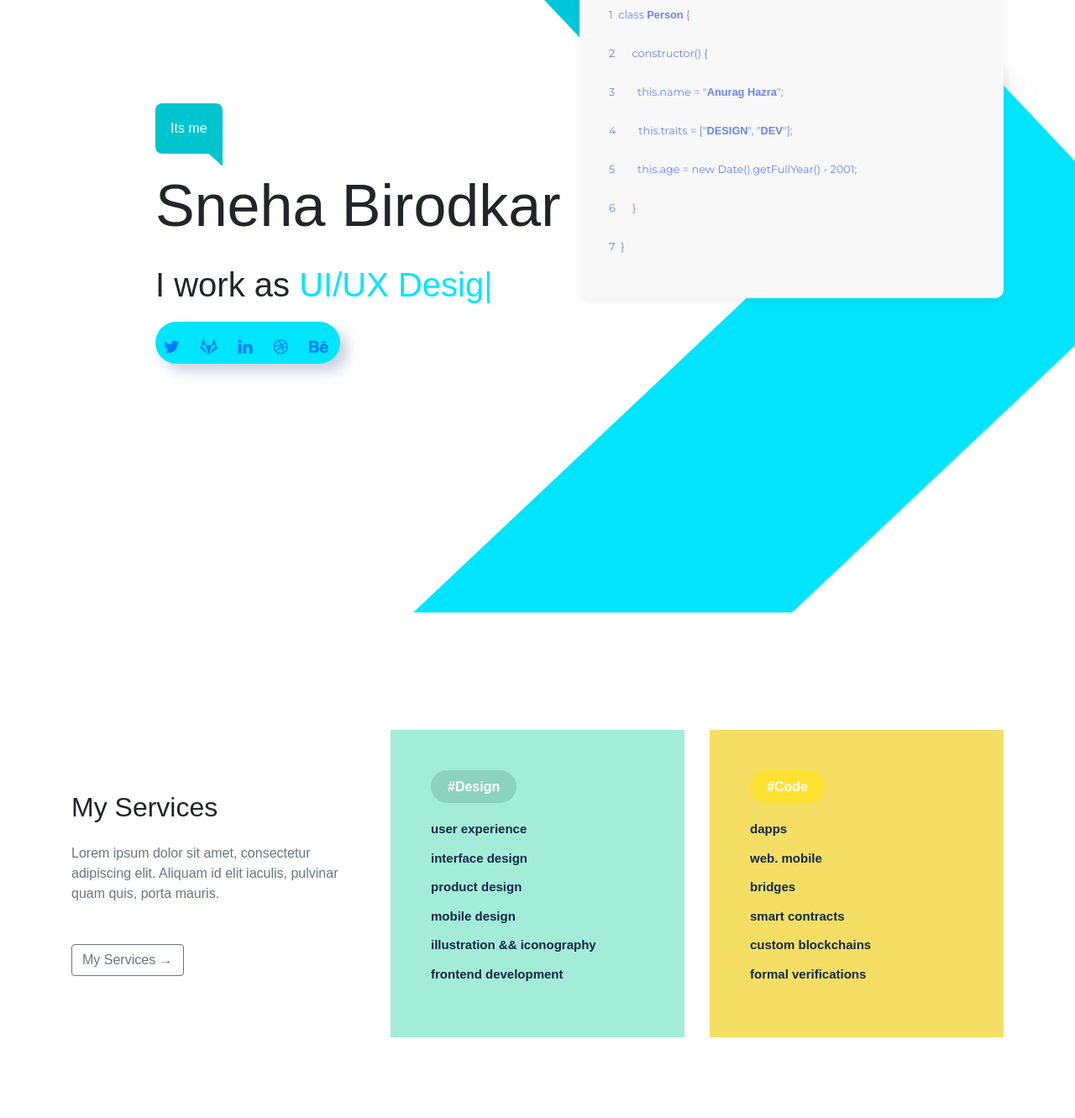
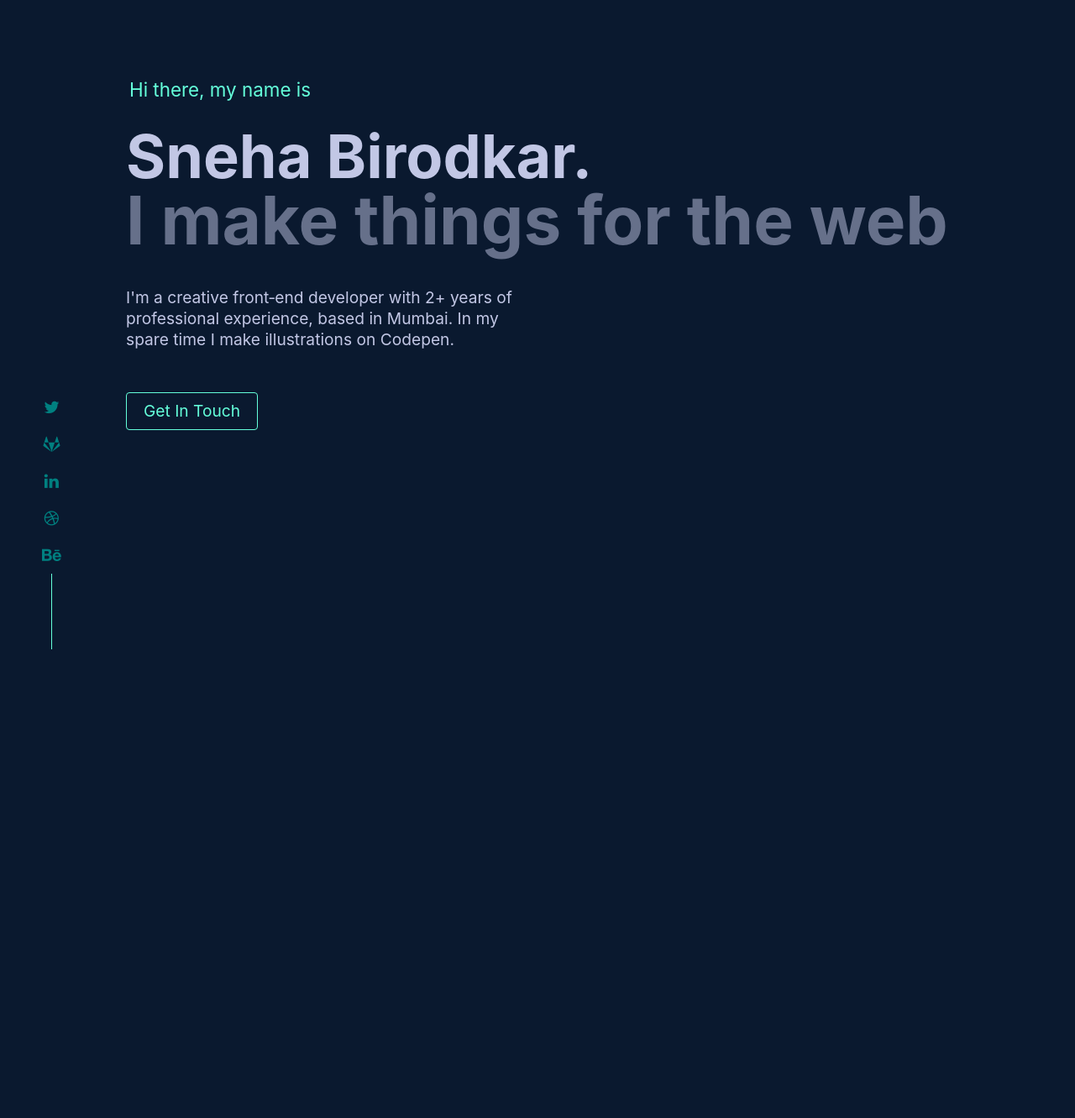
Before and after one commit to snehabirodkar/sneha-portfolio, a plain HTML site: page app/index.html in a window 1280 px wide. Shown: the part 27-1358 px from the top of the page at 84% size. After the commit the page ends 800 px from the top, so only its background shows below. Drawn offline with nearby package versions, Linux system fonts and the light colour scheme.

Commit message:
home section completed

```diff
--- a/app/index.html
+++ b/app/index.html
@@ -13,7 +13,7 @@
 
     <!-- Basic SEO -->
     <meta name="description"
-        content="Porfolio of an IT engineering student named as Sneha Birodkar . Studies in Thadomal Shahani Engineering College. Expertise in Web Development with project management and UI/UX designing.">
+        content="Porfolio of an IT engineering student named as Sneha Birodkar . Studies in Don Bosco Institute of Technology. Expertise in Web Development with project management and UI/UX designing.">
     <meta name="keywords"
         content="Portfolio, UI, UX, Mobile App, Web Design, Web Development, Responsive website, Creative website, Video, Creative Content, Engineering, IT, Skills, Project,">
 
@@ -22,8 +22,6 @@
 
     <!-- Google Font -->
     <link rel="preconnect" href="https://fonts.gstatic.com">
-    <link href="https://fonts.googleapis.com/css2?family=Montserrat:wght@300;400;500;600;700&display=swap"
-        rel="stylesheet">
 
     <!-- Slick Carousel CSS -->
     <link rel="stylesheet" href="../assets/script/slick-1.8.1/slick/slick.css">
@@ -37,112 +35,56 @@
     <link rel="stylesheet" href="https://cdnjs.cloudflare.com/ajax/libs/font-awesome/4.7.0/css/font-awesome.min.css"
         integrity="sha512-SfTiTlX6kk+qitfevl/7LibUOeJWlt9rbyDn92a1DqWOw9vWG2MFoays0sgObmWazO5BQPiFucnnEAjpAB+/Sw=="
         crossorigin="anonymous" />
-        <link rel="stylesheet" href="https://stackpath.bootstrapcdn.com/bootstrap/4.5.0/css/bootstrap.min.css">
+
 
     <!-- Custom CSS -->
-    <link rel="stylesheet" href="../assets/style/style.css">
+    <link rel="stylesheet" href="../assets/style/about.css">
     <link rel="stylesheet" href="../assets/style/helper.css">
+    <link rel="stylesheet" href="../assets/style/home.css">
+    <link rel="stylesheet" href="../assets/style/skills.css">
+    <link rel="stylesheet" href="../assets/style/projects.css">
+    <link rel="stylesheet" href="../assets/style/footer.css">
 
 </head>
 
 <body>
+
     <!-- Home Section -->
-    <section id="home-banner">
-        <div class="container">
-           <div class="d-flex">
-            <div class="home-wrapper">
-                <div class="me">
-                    Its me
+    <section id="home-section">
+        <div class="container content-home">
+            <p class="small-title">Hi there, my name is</p>
+            <div class="home-heading">
+                <h1>Sneha Birodkar. <br> <span>I make things for the web</span> </h1>
             </div>
-                <h1 class="name-heading">Sneha Birodkar</h1>
-                <h2 class="type-effect">I work as <span id="typer"></span> </h2>
-                <div class="social-icons">
-                    <div class="brand-wrap d-flex">
+            <p class="home-para"> I'm a creative front‑end developer with 2+ years of professional experience, based in
+                Mumbai. In my spare time I make illustrations on Codepen. </p>
+            <a href="mailto:snehabirodkar31@gmail.com" class="get-in-touch">Get In Touch</a>
+        </div>
+    </section>
+    <!-- /End of Home section -->
 
-                            <li><a class="sociali twitter" href="#" aria-label="Twitter">
+    <!-- Social links -->
+    <div class="social-fixed">
+        <div class="left d-flex">
+            <ul class="social-links">
+                <li class="social-style"><a class="sociali twitter" href="#" aria-label="Twitter">
                         <i class="fa fa-twitter" title="Twitter"></i></a></li>
 
-
-
-                            <li><a class="sociali" href="#" aria-label="GitHub">
+                <li class="social-style"><a class="sociali" href="#" aria-label="GitHub">
                         <i class="fa fa-gitlab" title="GitHub"></i></a></li>
 
-
-                            <li><a class="sociali" href="#" aria-label="LinkedIn">
+                <li class="social-style"><a class="sociali" href="#" aria-label="LinkedIn">
                         <i class="fa fa-linkedin" title="LinkedIn"></i></a></li>
 
-
-                            <li><a class="sociali" href="#" aria-label="LinkedIn">
+                <li class="social-style"><a class="sociali" href="#" aria-label="LinkedIn">
                         <i class="fa fa-dribbble" aria-hidden="true"></i></a></li>
 
-
-                            <li><a class="sociali" href="#" aria-label="LinkedIn">
+                <li class="social-style"><a class="sociali" href="#" aria-label="LinkedIn">
                         <i class="fa fa-behance" aria-hidden="true"></i></a></li>
-
-                    </div>
-                </div>
-            </div>
-            <div class="card-wrapper GEAjZ">
-                <div class="card-style doHXI">
-                    <pre>1&nbsp;&nbsp;class <b>Person</b> <!-- -->{</pre>
-                    <pre>2&nbsp;&nbsp;&nbsp;&nbsp;&nbsp; constructor() <!-- -->{</pre>
-
-                    <pre>3&nbsp;&nbsp;&nbsp;&nbsp;&nbsp;&nbsp;&nbsp; this.name = "<b>Anurag Hazra</b>";</pre>
-                    <pre>4&nbsp;&nbsp;&nbsp;&nbsp;&nbsp;&nbsp;&nbsp; this.traits = ["<b>DESIGN</b>", "<b>DEV</b>"];</pre>
-                    <pre>5&nbsp;&nbsp;&nbsp;&nbsp;&nbsp;&nbsp;&nbsp; this.age = <!-- -->new Date().getFullYear() - 2001;</pre>
-                    <pre>6&nbsp;&nbsp;&nbsp;&nbsp;&nbsp; <!-- -->}</pre>
-                    <pre>7&nbsp;&nbsp;<!-- -->}</pre>
-                </div>
-
-            </div>
-           </div>
-            <div class="right-image">
-
-            </div>
-        </div>
-    </section>
-    <!-- /Home section -->
-<!-- Services Section -->
-<div class="container py-5">
-    <div class="row align-items-center py-5">
-      <div class="col-md-12 col-lg-4">
-        <h2 class="mb-4 weight-600">My Services</h2>
-        <p class="text-muted mb-5">Lorem ipsum dolor sit amet, consectetur adipiscing elit. Aliquam id elit iaculis, pulvinar quam quis, porta mauris. </p>
-        <a href="" class="btn btn-outline-secondary mb-5 mb-md-0">My Services &rarr;</a> </div>
-      <div class="col-md-12 col-lg-8">
-        <div class="row">
-          <div class="col-6">
-            <div class="bg-new  p-5 text-white">
-              <h4 class="bg-heading">#Design</h4>
-              <ul class="list-unstyled uu">
-                <li>user experience</li>
-                <li>interface design</li>
-                <li>product design</li>
-                <li>mobile design</li>
-                <li>illustration &amp;&amp; iconography</li>
-                <li>frontend development</li>
             </ul>
         </div>
     </div>
-          <div class="col-6">
-            <div class="bg-new-2  p-5 text-white">
-              <h4 class="bg-heading2">#Code</h4>
-              <ul class="list-unstyled uu">
-                <li>dapps</li>
-                <li>web. mobile</li>
-                <li>bridges</li>
-                <li>smart contracts</li>
-                <li>custom blockchains</li>
-                <li>formal verifications</li>
-              </ul>
-            </div>
-          </div>
-        </div>
-      </div>
-    </div>
-  </div>
-<!-- End Service section -->
-
+<!-- End of fixed social links -->
 
 
 
--- a/assets/style/helper.css
+++ b/assets/style/helper.css
@@ -1,9 +1,10 @@
 * {
     margin: 0;
     padding: 0;
-    font-family: "Poppins", sans-serif;
-    /* overflow-x: hidden; */
+    font-family: system, -apple-system, BlinkMacSystemFont, Roboto,
+    "Helvetica Neue", "Segoe UI", Arial, sans-serif;
     box-sizing: border-box;
+    background: #0a192f;
 }
 
 body {
@@ -26,3 +27,44 @@ li{
     list-style: none;
     text-decoration: none;
 }
+/* *********** Social ************** */
+.social-fixed{
+    position: fixed;
+}
+.left {
+    width: 40px;
+    position: fixed;
+    bottom: 0px;
+    left: 40px;
+    right: auto;
+    z-index: 10;
+}
+.social-style {
+    display: flex;
+    flex-direction: column;
+    -webkit-box-align: center;
+    align-items: center;
+    margin: 0px;
+    padding: 10px;
+    list-style: none;
+}
+
+.social-style a:hover {
+    transform: translateY(-3px);
+    color: #64ffda;
+}
+
+.sociali {
+    font-size: 20px;
+    color: teal;
+}
+
+.social-links::after {
+    content: "";
+    display: block;
+    width: 1px;
+    height: 90px;
+    margin: 0px auto;
+    background-color: #64ffda;
+    box-sizing: inherit;
+}
--- /dev/null
+++ b/assets/style/home.css
@@ -0,0 +1,61 @@
+.small-title {
+    margin: 0px 0px 30px 4px;
+    color: #64ffda;
+    font-size: 1.4rem;
+    font-weight: 400;
+    box-sizing: border-box;
+}
+
+.home-heading {
+    color: #c2c7e5;
+    margin-top: 1rem;
+    font-size: 3rem;
+    line-height: 1;
+
+}
+
+.home-heading span {
+    color: #c2c7e5;
+    line-height: 1;
+    opacity: .5;
+    font-size: 5rem;
+}
+
+.content-home {
+    padding: 120px 150px;
+    height: 100vh;
+}
+
+.home-para {
+    color: #c2c7e5;
+    margin-top: 2.5rem;
+    font-size: 1.2rem;
+    max-width: 500px;
+    line-height: 25px;
+}
+
+.get-in-touch {
+
+    text-decoration: none;
+    display: inline-block;
+
+    color: #64ffda;
+    background-color: transparent;
+    border: 1px solid #64ffda;
+    border-radius: 4px;
+    padding: 12px 20px;
+    font-size: 1.2rem;
+
+    line-height: 1;
+    text-decoration: none;
+    cursor: pointer;
+    transition: all .25s ease-in-out;
+    margin-top: 50px;
+
+}
+
+.get-in-touch:hover {
+
+    background-color: transparent;
+    border-radius: 4px;
+}
--- a/assets/style/style.css
+++ /dev/null
@@ -1,170 +0,0 @@
-/* ************ Home ************** */
-#home-banner {
-    position: relative;
-    height: 100vh;
-    overflow: hidden;
-}
-
-.home-wrapper {
-    padding: 150px 0 150px 100px;
-    flex: 1;
-}
-
-.name-heading {
-    padding: 20px 0;
-    font-family: "Poppins", sans-serif;
-    font-size: 70px;
-}
-
-.me {
-    background: #00C4CE;
-    padding: 18px;
-    display: inline-block;
-    color: #fff;
-    font-size: 16px;
-    border-radius: 8px;
-    position: relative;
-}
-
-.me:after {
-    content: '';
-    position: absolute;
-    right: 0;
-    bottom: -15px;
-    width: 0;
-    height: 0;
-    border-left: 26px solid transparent;
-    border-right: 0px solid transparent;
-    border-top: 24px solid #00C4CE;
-}
-
-.right-image {
-    position: absolute;
-    top: 0;
-    bottom: 0;
-    right: 0px;
-    transform: scale(1.4);
-    background: url('../images/Home/Artboard\ 1\ copy@4x.png') no-repeat;
-    width: 760px;
-    height: 657px;
-    background-size: contain;
-}
-
-/* ****Type effect** */
-.type-effect {
-    font-size: 40px;
-}
-
-.type-effect span {
-    font-size: 40px;
-    color: #00E5FD;
-}
-
-/* ******************* Home End ************ */
-.social-icons{
-    margin-top: 20px;
-    width: 220px;
-    height: 50px;
-    box-shadow: 9px 9px 16px rgba(163, 177, 198, 0.6), -9px -9px 16px rgba(255, 255, 255, 0.5);
-   border-radius: 50px;
-   background: #00E5FD;
-
-}
-.brand-wrap {
-  padding-top: 15px;
-
-}
-.sociali{
-    padding: 20px 15px 0 10px;
-    font-size: 20px;
-}
-.sociali .twitter{
-    color: #f082ac;
-}
-
-
-
-.GEAjZ {
-    /* position: relative; */
-    animation: 0.3s cubic-bezier(0.25, 0.46, 0.45, 0.94) 0s 1 normal forwards running bpzEKm;
-}
-.doHXI {
-    padding: 30px 35px;
-    border-radius: 10px;
-    background-color: rgb(248, 248, 248);
-    box-shadow: rgb(0 0 0 / 5%) 0px 5px 10px;
-}
-.doHXI pre {
-    font-size: 0.8rem;
-    font-family: Montserrat, sans-serif;
-    color: rgb(109, 131, 242);
-    line-height: 30px;
-}
-.cwyhDg {
-    /* position: absolute; */
-    /* bottom: -40px;
-    left: -90px; */
-
-    justify-content: space-around;
-    background-color: rgb(248, 248, 248);
-    box-shadow: rgb(0 0 0 / 5%) 0px 5px 10px;
-    padding: 8px;
-    border-radius: 5px;
-
-}
-
-.card-wrapper{
-    flex: 1;
-    width: 300px;
-    z-index: 55;
-}
-
-.bg-new-3 {
-	background: linear-gradient(rgba(255,255,255,.95), rgba(255,255,255,.95)), url(img/back-4.jpg);
-	background-repeat: no-repeat;
-	background-size: cover;
-	background-position: center;
-}
-h4.bg-heading {
-	background-color: #8bd3bf;
-	padding: 10px 20px;
-	font-size: 16px;
-	font-weight: 600;
-	display: inline-block;
-	border-radius: 20px;
-}
-h4.bg-heading2 {
-	background-color: #ffe131;
-	padding: 10px 20px;
-	font-size: 16px;
-	font-weight: 600;
-	display: inline-block;
-	border-radius: 20px;
-}
-.bg-2 {
-    background: url(img/banner-image-seventeen.jpg);
-    background-size: cover;
-    background-position: center;
-}
-.bg-new {
-	transition: all 0.3s ease;
-	cursor: pointer;
-	background-color: #a3edd8;
-}
-.bg-new:hover {
-	transform: scale(1.04);
-}
-.bg-new-2 {
-	transition: all 0.3s ease;
-	cursor: pointer;
-	background-color: #f4df64;
-}
-.bg-new-2:hover {
-	transform: scale(1.04);
-}
-.uu li {
-	padding-top: 12px;
-	font-weight: 600;
-	color: #162746;
-	font-size: 15px;
-}
```
Also changed, not shown: assets/style/about.css (added), assets/style/footer.css (added), assets/style/projects.css (added), assets/style/skills.css (added). Lines whose indentation alone changed are shown as unchanged.
